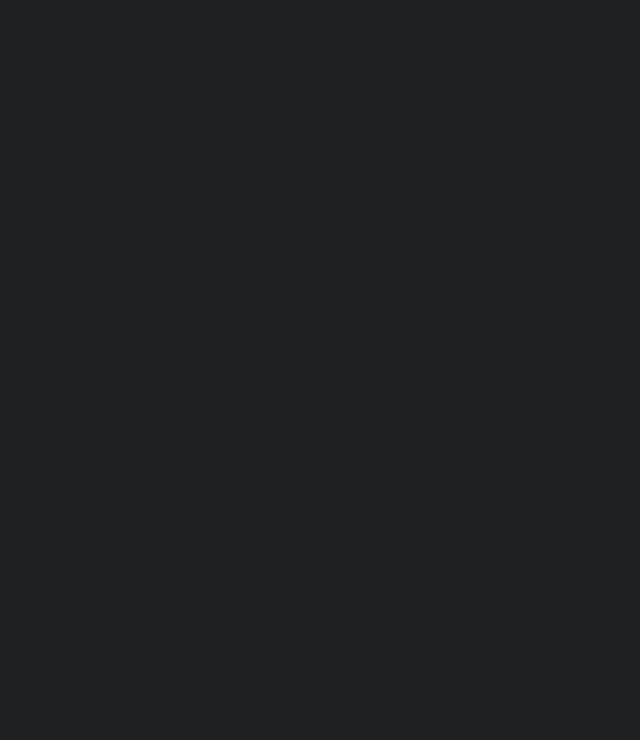
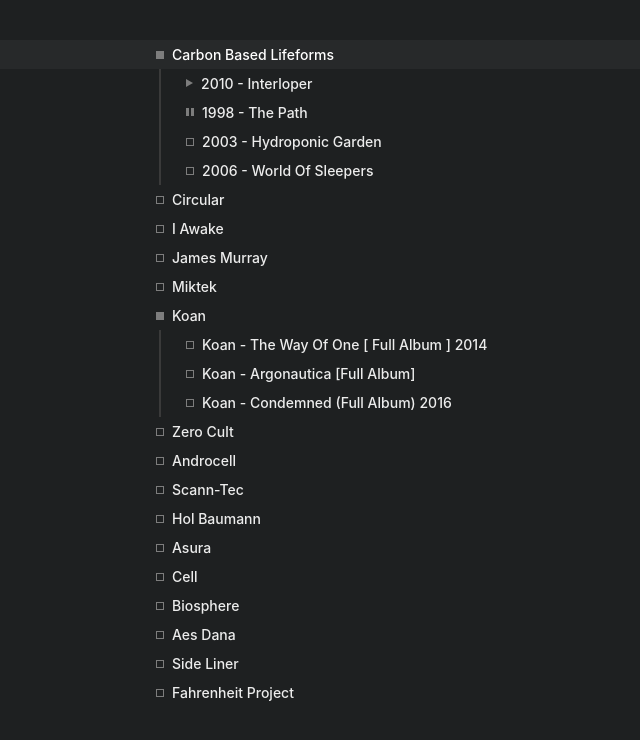
Before and after one commit to ilyaivanov/vanilla3, a website built with webpack: page public/index.html in a window 1280 px wide. Shown: the whole page, without its empty margins (109-749 px from the left). Built offline with nearby package versions, Linux system fonts and the light colour scheme.

Commit message:
Add play/pause icons

```diff
--- a/src/index.ts
+++ b/src/index.ts
@@ -57,6 +57,14 @@
     startEdit(newI);
   }
 
+  if (e.code === "KeyL" && e.ctrlKey) {
+    e.preventDefault();
+    loadFromFile().then((newRoot) => {
+      console.log(newRoot);
+      init({ root: newRoot, selectedItem: newRoot.children[0] });
+    });
+  }
+
   if (!selected) return;
 
   const isMoving = e.metaKey && e.shiftKey;
@@ -107,13 +115,6 @@
     e.preventDefault();
     startEdit(selected);
   }
-
-  if (e.code === "KeyL" && e.ctrlKey) {
-    e.preventDefault();
-    loadFromFile().then((newRoot) => {
-      init({ root: newRoot, selectedItem: newRoot.children[0] });
-    });
-  }
 });
 
 let selected: Item | undefined;
--- a/src/initial.ts
+++ b/src/initial.ts
@@ -1,3 +1,29 @@
-import { item } from "../tree/tree";
+import { item, video } from "../tree/tree";
 
-export const initialRoot = item("Root", []);
+export const initialRoot = item("Root", [
+  item("Carbon Based Lifeforms", [
+    video("2010 - Interloper", "-9pgIVcB3rk"),
+    item("1998 - The Path"),
+    item("2003 - Hydroponic Garden"),
+    item("2006 - World Of Sleepers"),
+  ]),
+  item("Circular"),
+  item("I Awake"),
+  item("James Murray"),
+  item("Miktek"),
+  item("Koan", [
+    item("Koan - The Way Of One [ Full Album ] 2014"),
+    item("Koan - Argonautica [Full Album]"),
+    item("Koan - Condemned (Full Album) 2016"),
+  ]),
+  item("Zero Cult"),
+  item("Androcell"),
+  item("Scann-Tec"),
+  item("Hol Baumann"),
+  item("Asura"),
+  item("Cell"),
+  item("Biosphere"),
+  item("Aes Dana"),
+  item("Side Liner"),
+  item("Fahrenheit Project"),
+]);
--- a/src/view.scss
+++ b/src/view.scss
@@ -66,6 +66,35 @@
   margin-top: 5px;
 }
 
+.play-icon {
+  // this depends on text font-size (centering now by eye)
+  margin-top: 4px;
+
+  margin-right: 8px;
+
+  width: 0;
+  height: 0;
+  border-style: solid;
+  border-width: 4.5px 0 4.5px 7.8px;
+  border-color: transparent transparent transparent $secondary-color;
+}
+
+.pause-icon {
+  // this depends on text font-size (centering now by eye)
+  margin-top: 4px;
+
+  margin-right: 8px;
+
+  width: $icon-size;
+  height: $icon-size;
+  display: flex;
+  justify-content: space-between;
+}
+.pause-icon > div {
+  width: 3px;
+  background-color: $secondary-color;
+}
+
 .icon.empty {
   background-color: $background-color;
 }
--- a/src/view.ts
+++ b/src/view.ts
@@ -16,11 +16,15 @@
       div({
         className: `row row-${level}`,
         children: [
-          div({
-            id: ids.icon(item),
-            className: "icon",
-            classMap: { empty: item.children.length == 0 },
-          }),
+          item.title.startsWith("1")
+            ? div({ className: "pause-icon", children: [div({}), div({})] })
+            : item.type === "YTvideo"
+            ? div({ className: "play-icon" })
+            : div({
+                id: ids.icon(item),
+                className: "icon",
+                classMap: { empty: item.children.length == 0 },
+              }),
           span({
             id: ids.text(item),
             className: "row-text",
--- a/tree/tree.ts
+++ b/tree/tree.ts
@@ -8,6 +8,9 @@
 
   // extra data
   parent?: Item;
+
+  type?: "YTvideo";
+  videoId?: string;
 };
 
 export function item(text: string, children: Item[] = []): Item {
@@ -18,6 +21,13 @@
     isOpen: children.length > 0,
   };
   if (children) for (const child of children) child.parent = res;
+  return res;
+}
+
+export function video(text: string, videoId: string) {
+  const res = item(text);
+  res.type = "YTvideo";
+  res.videoId = videoId;
   return res;
 }
 
```
